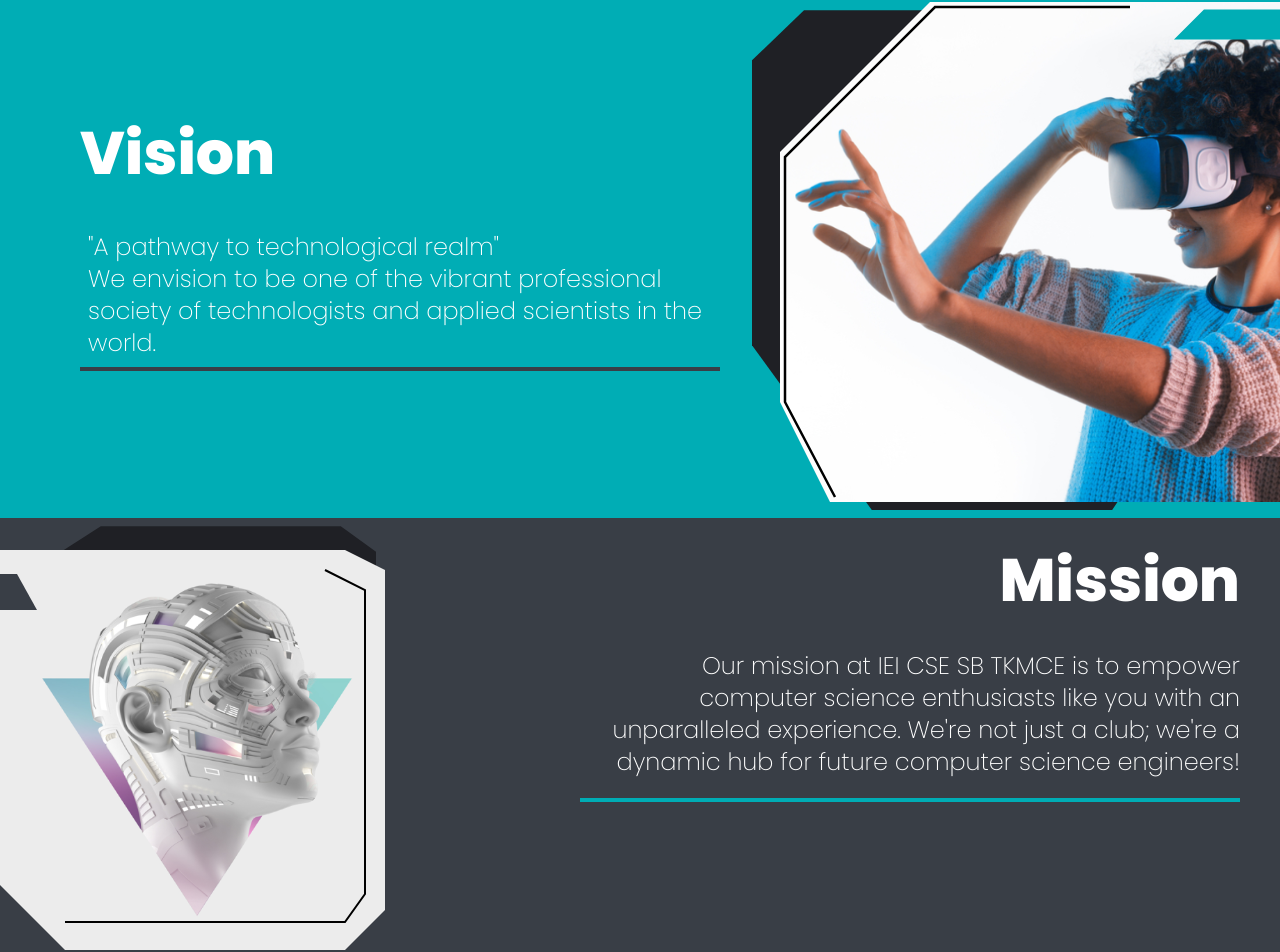
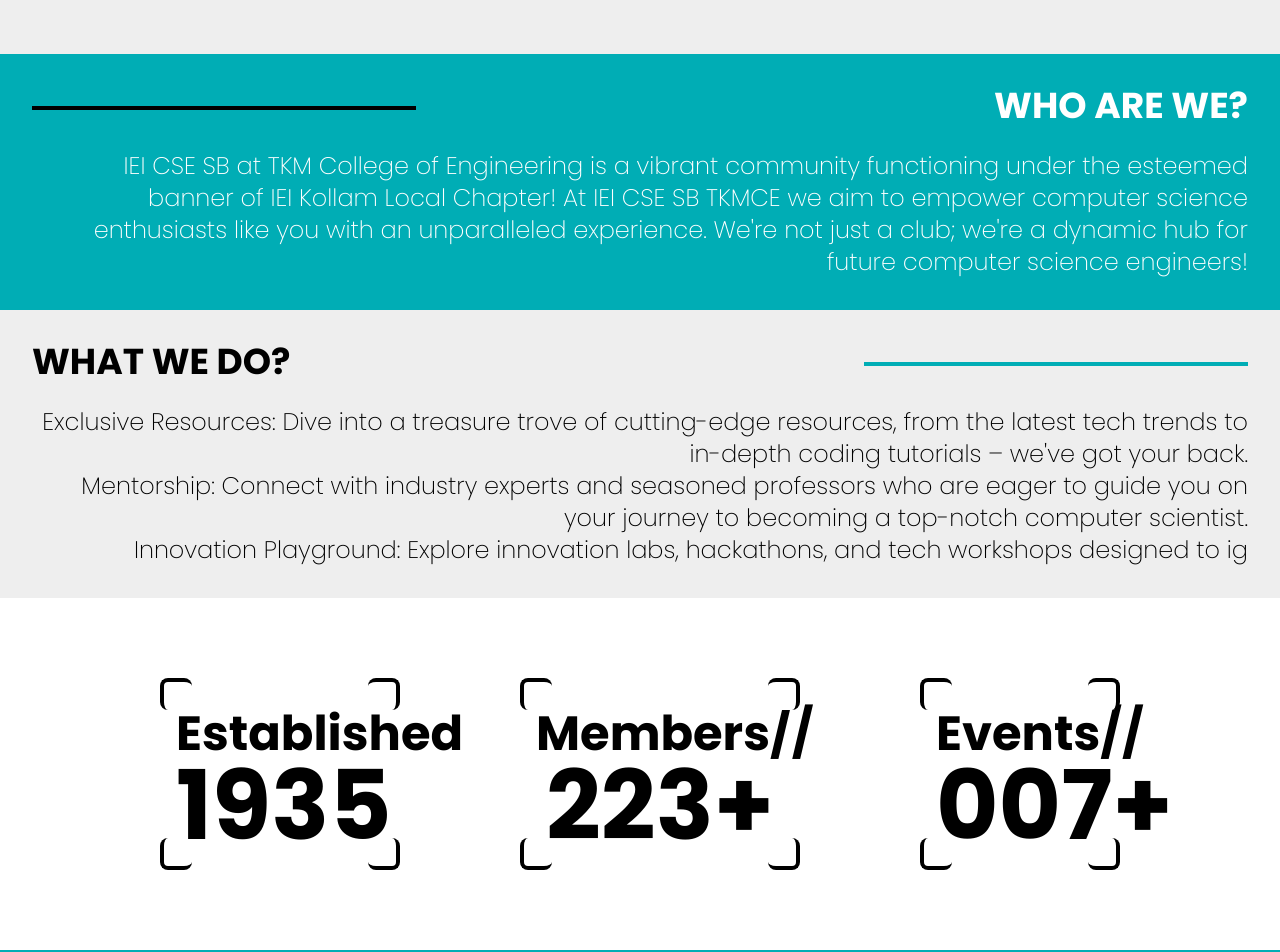
Before and after one commit to agastus047/iei-cse-tkmce, a Next.js app: page / in a window 1280 px wide. Shown: the part 665-1617 px from the top of the page. Built offline with nearby package versions, Linux system fonts and the light colour scheme.

Commit message:
added details and scolltrigger content

```diff
--- /dev/null
+++ b/src/components/Details.jsx
@@ -0,0 +1,36 @@
+import React from 'react';
+
+function Details() {
+  return (
+    <div className="bg-white h-auto">
+      <div className="bg-white py-3 md:py-0 md:grid md:grid-cols-3 gap-10">
+        <div className="ml-20 mr-20 mt-5 md:mr-0 md:ml-40 md:mt-20 md:mb-20 relative bg-white h-auto p-4 text-center">
+          <div className="absolute top-0 left-0 w-8 h-8 bg-white border-t-4 border-l-4 border-black rounded-lg"></div>
+          <div className="absolute top-0 right-0 w-8 h-8 bg-white border-t-4 border-r-4 border-black rounded-lg"></div>
+          <div className="absolute bottom-0 left-0 w-8 h-8 bg-white border-b-4 border-l-4 border-black rounded-lg"></div>
+          <div className="absolute bottom-0 right-0 w-8 h-8 bg-white border-b-4 border-r-4 border-black rounded-lg"></div>
+          <h1 className='text-xl mt-4 md:text-5xl font-Poppins font-bold'>Established</h1>
+          <h2 className='text-2xl md:text-8xl font-Poppins font-bold'>1935</h2>
+        </div>
+        <div className="ml-20 mr-20 mt-5 md:ml-20 md:mr-10 md:mt-20 md:mb-20 h-auto relative bg-white p-4 text-center">
+          <div className="absolute top-0 left-0 w-8 h-8 bg-white border-t-4 border-l-4 border-black rounded-lg"></div>
+          <div className="absolute top-0 right-0 w-8 h-8 bg-white border-t-4 border-r-4 border-black rounded-lg"></div>
+          <div className="absolute bottom-0 left-0 w-8 h-8 bg-white border-b-4 border-l-4 border-black rounded-lg"></div>
+          <div className="absolute bottom-0 right-0 w-8 h-8 bg-white border-b-4 border-r-4 border-black rounded-lg"></div>
+          <h1 className='text-xl mt-4 md:text-5xl font-Poppins font-bold'>Members//</h1>
+          <h2 className='text-2xl md:text-8xl font-Poppins font-bold'>223+</h2>
+        </div>
+        <div className="ml-20 mr-20 mt-5 mb-5 md:ml-10 md:mr-40 md:mt-20 md:mb-20  h-auto relative bg-white p-4 text-center">
+          <div className="absolute top-0 left-0 w-8 h-8 bg-white border-t-4 border-l-4 border-black rounded-lg"></div>
+          <div className="absolute top-0 right-0 w-8 h-8 bg-white border-t-4 border-r-4 border-black rounded-lg"></div>
+          <div className="absolute bottom-0 left-0 w-8 h-8 bg-white border-b-4 border-l-4 border-black rounded-lg"></div>
+          <div className="absolute bottom-0 right-0 w-8 h-8 bg-white border-b-4 border-r-4 border-black rounded-lg"></div>
+          <h1 className='text-xl mt-4 md:text-5xl font-Poppins font-bold'>Events//</h1>
+          <h2 className='text-2xl md:text-8xl font-Poppins font-bold'>007+</h2>
+        </div>
+      </div>
+    </div>
+  );
+}
+
+export default Details;
--- a/src/components/Hero.jsx
+++ b/src/components/Hero.jsx
@@ -2,7 +2,7 @@
 
 const Hero = () => {
   return (
-    <div className="bg-hero-bg md:h-30 mb-5 mt-5 md:mb-20 md:mt-30 py-16">
+    <div className="bg-hero-bg md:h-30 mb-5 mt-5 md:mb-30 md:mt-30 py-32">
       <div className="container mx-auto text-center">
         <h1 className="text-5xl font-oldEnglish text-black md:text-8xl">
           The Institution of Engineers India
--- /dev/null
+++ b/src/components/ScrollTrigger1.jsx
@@ -0,0 +1,22 @@
+import React from 'react';
+
+function ScrollTrigger1() {
+  return (
+    <div className="bg-cyanblue p-4 md:p-8">
+      <div className="flex md:flex-row justify-between md:gap-24">
+        <div className="h-1 w-40 mt-10 md:mt-5 md:w-96 md:text-left bg-black"></div>
+        <div className="font-Poppins font-bold text-xl md:text-4xl text-white md:text-right">
+          WHO ARE WE?
+        </div>
+      </div>
+      <div className="text-white text-md md:text-2xl font-Poppins mt-4 md:mt-6 md:text-right">
+        IEI CSE SB at TKM College of Engineering is a vibrant community
+        functioning under the esteemed banner of IEI Kollam Local Chapter!
+        At IEI CSE SB TKMCE we aim to empower computer science enthusiasts like you with an unparalleled experience. We're not just a club;
+        we're a dynamic hub for future computer science engineers!
+      </div>
+    </div>
+  );
+}
+
+export default ScrollTrigger1;
--- /dev/null
+++ b/src/components/ScrollTrigger2.jsx
@@ -0,0 +1,25 @@
+import React from 'react';
+
+function ScrollTrigger2() {
+  return (
+    <div className="bg-hero-bg p-4 md:p-8">
+      <div className="flex md:flex-row justify-between md:gap-24">
+        <div className="font-Poppins font-bold text-xl md:text-4xl text-black md:text-right">
+          WHAT WE DO?
+        </div>
+        <div className="h-1 w-40 mt-10 md:mt-5 md:w-96 md:text-left bg-cyanblue"></div>
+      </div>
+      <div className="text-black text-md md:text-2xl font-Poppins mt-4 md:mt-6 md:text-right">
+        <p>Exclusive Resources: Dive into a treasure trove of cutting-edge
+        resources, from the latest tech trends to in-depth coding tutorials – we've got your back.</p>
+        <p>
+        Mentorship: Connect with industry experts and seasoned professors who are
+        eager to guide you on your journey to becoming a top-notch computer scientist.</p>
+        <p>
+        Innovation Playground: Explore innovation labs, hackathons, and tech workshops designed to ig </p>
+      </div>
+    </div>
+  );
+}
+
+export default ScrollTrigger2;
--- a/src/pages/index.js
+++ b/src/pages/index.js
@@ -2,13 +2,18 @@
 import Hero from "@/components/Hero"
 import Contact from "@/components/Contact"
 import Events from "@/components/Events"
-
+import ScrollTrigger1 from "@/components/ScrollTrigger1"
+import ScrollTrigger2 from "@/components/ScrollTrigger2"
+import Details from "@/components/Details"
 
 export default function Home() {
 
   return (
     <main>
       <Hero/>
+      <ScrollTrigger1/>
+      <ScrollTrigger2/>
+      <Details/>
       <TestComponent2/>
       <Events/>
       <Contact/>
--- a/tailwind.config.js
+++ b/tailwind.config.js
@@ -28,6 +28,7 @@
         'nav-bg': '#393E46',
         'cyanblue':'#00ADB5',
         'hero-bg': '#EEEEEE',
+        'border-bg':'#222831',
       },
       fontFamily: {
         clash : ['var(--font-clash)'],
```
